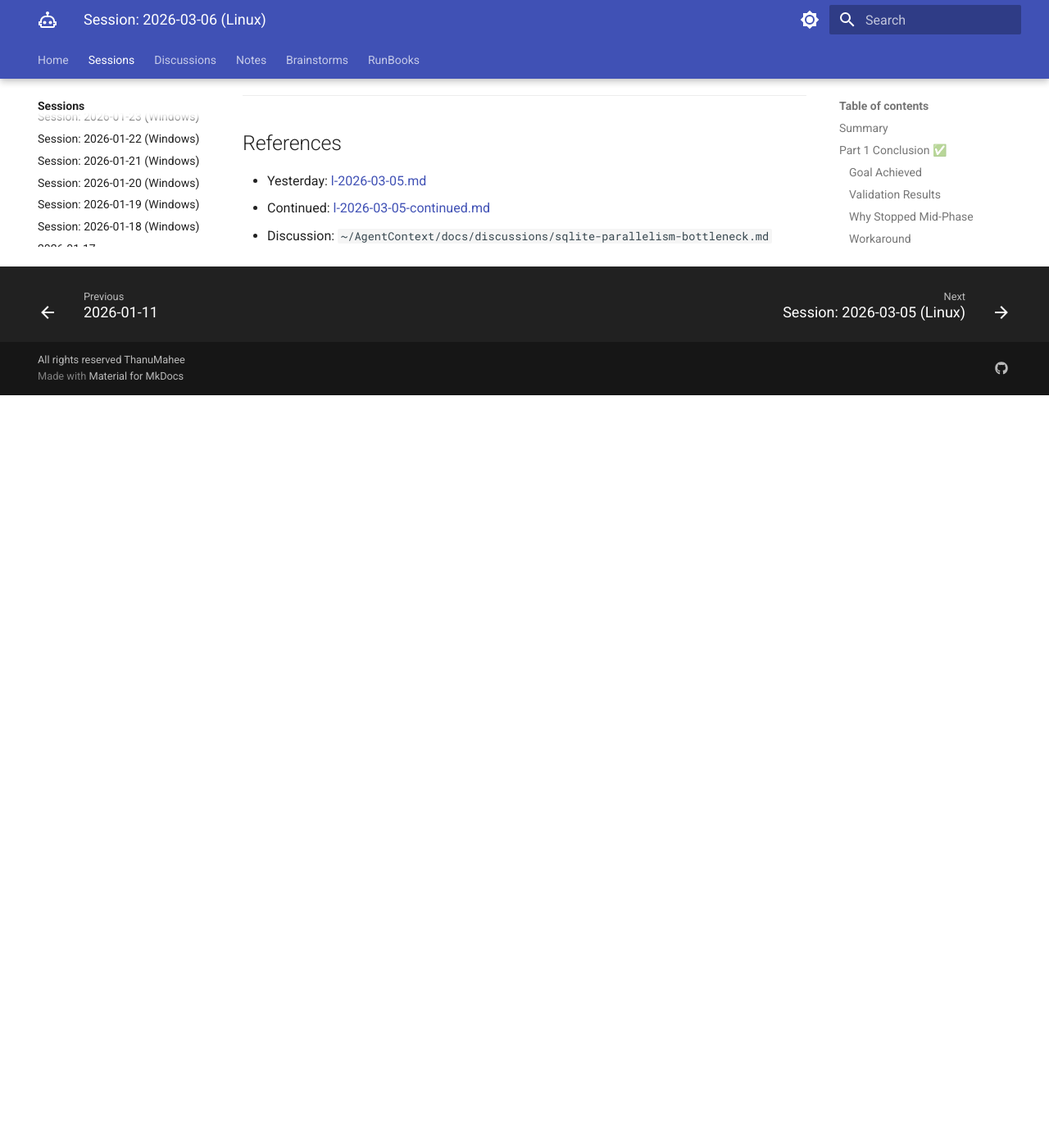
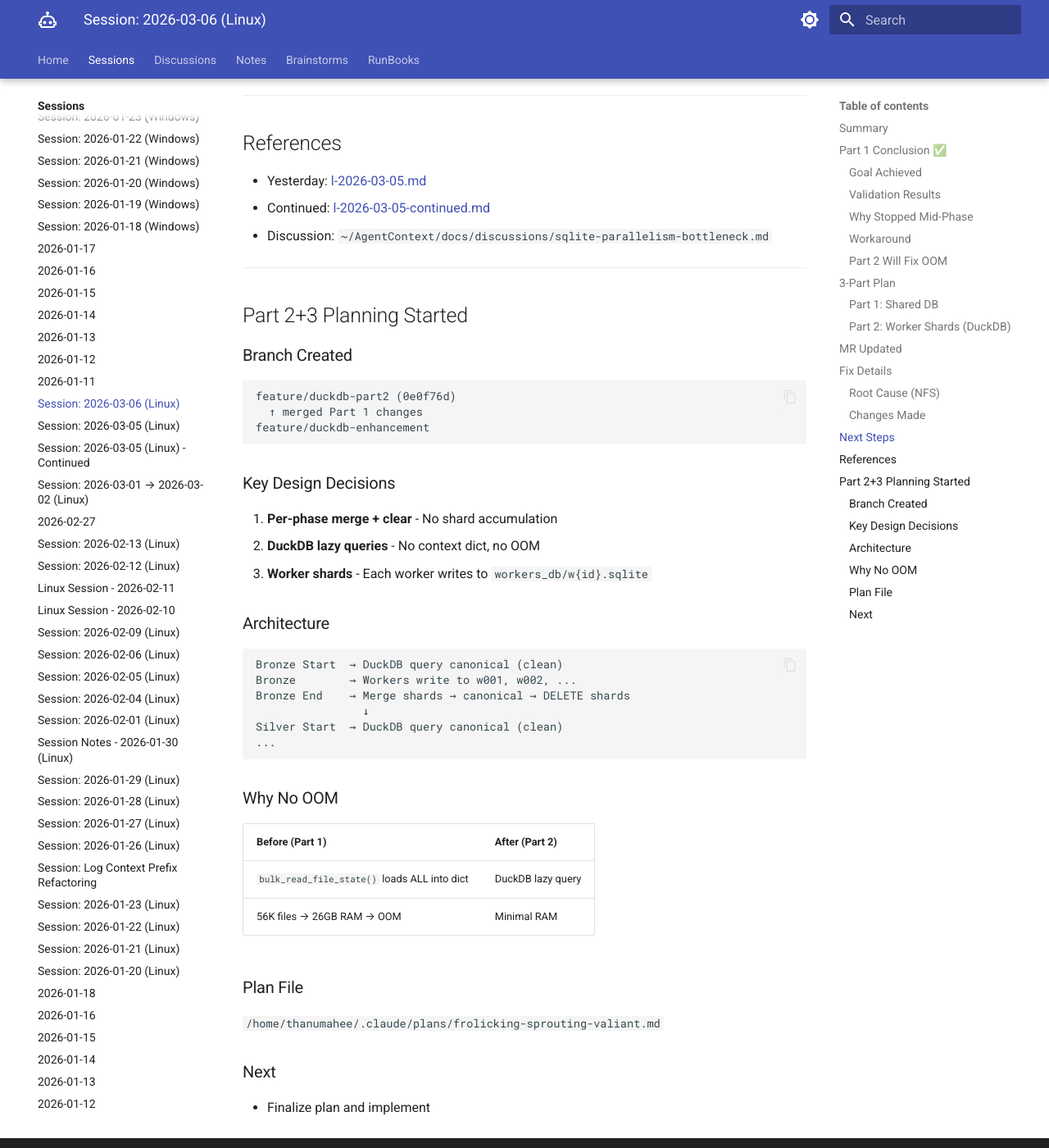
Before and after one commit to ThanuMahee12/AgentContext, an MkDocs documentation site: the page built from docs/sessions/claude/l-2026-03-06.md, in a window 1280 px wide and 1400 px high, scrolled down 3118 px. Shown: the whole window at 82% size. Built offline with MkDocs 1.6.1 and Material for MkDocs 9.7.7, drawn with Linux system fonts in a browser that asks for light colours; before the commit the page ends 3600 px from its top, so only the background shows below that.

Commit message:
update: Part 2+3 planning started

````diff
--- a/docs/sessions/claude/l-2026-03-06.md
+++ b/docs/sessions/claude/l-2026-03-06.md
@@ -126,3 +126,44 @@
 - Yesterday: [l-2026-03-05.md](l-2026-03-05.md)
 - Continued: [l-2026-03-05-continued.md](l-2026-03-05-continued.md)
 - Discussion: `~/AgentContext/docs/discussions/sqlite-parallelism-bottleneck.md`
+
+---
+
+## Part 2+3 Planning Started
+
+### Branch Created
+```
+feature/duckdb-part2 (0e0f76d)
+  ↑ merged Part 1 changes
+feature/duckdb-enhancement
+```
+
+### Key Design Decisions
+
+1. **Per-phase merge + clear** - No shard accumulation
+2. **DuckDB lazy queries** - No context dict, no OOM
+3. **Worker shards** - Each worker writes to `workers_db/w{id}.sqlite`
+
+### Architecture
+
+```
+Bronze Start  → DuckDB query canonical (clean)
+Bronze        → Workers write to w001, w002, ...
+Bronze End    → Merge shards → canonical → DELETE shards
+                ↓
+Silver Start  → DuckDB query canonical (clean)
+...
+```
+
+### Why No OOM
+
+| Before (Part 1) | After (Part 2) |
+|-----------------|----------------|
+| `bulk_read_file_state()` loads ALL into dict | DuckDB lazy query |
+| 56K files → 26GB RAM → OOM | Minimal RAM |
+
+### Plan File
+`/home/thanumahee/.claude/plans/frolicking-sprouting-valiant.md`
+
+### Next
+- Finalize plan and implement
````
